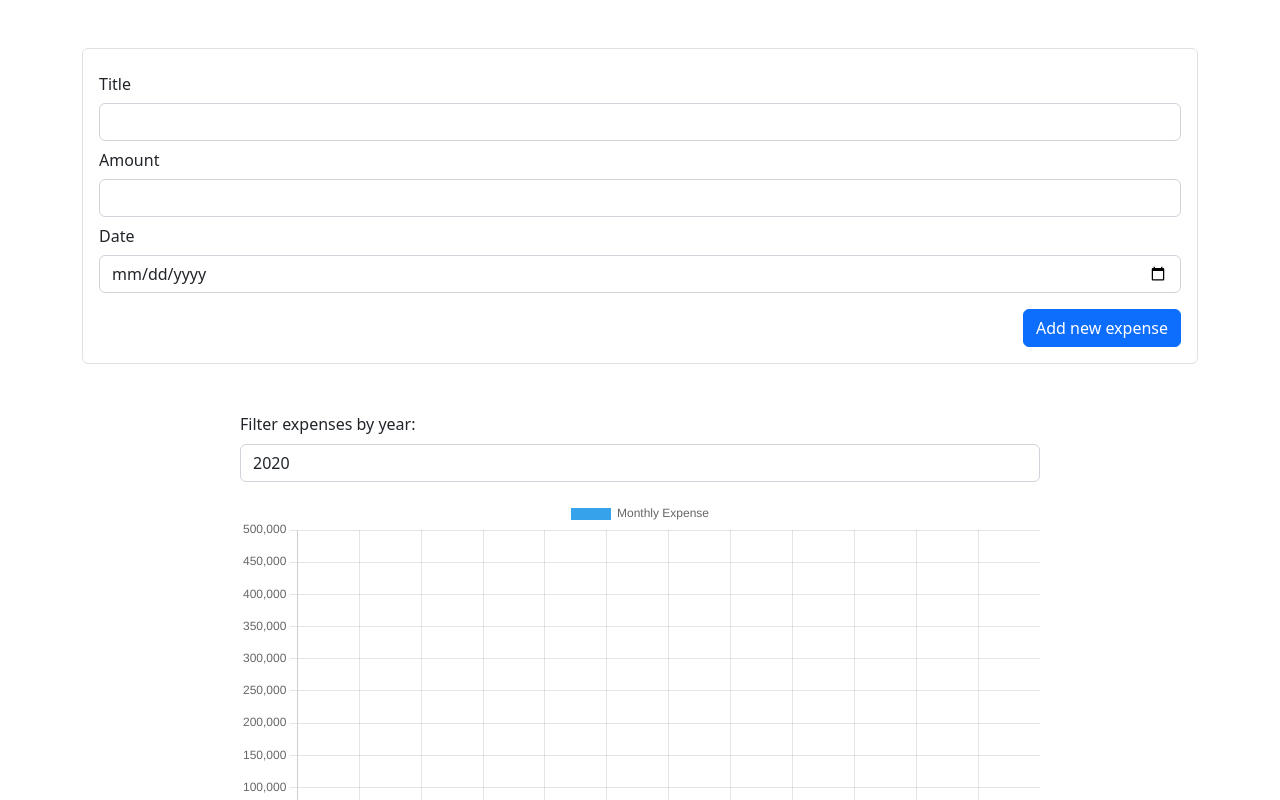
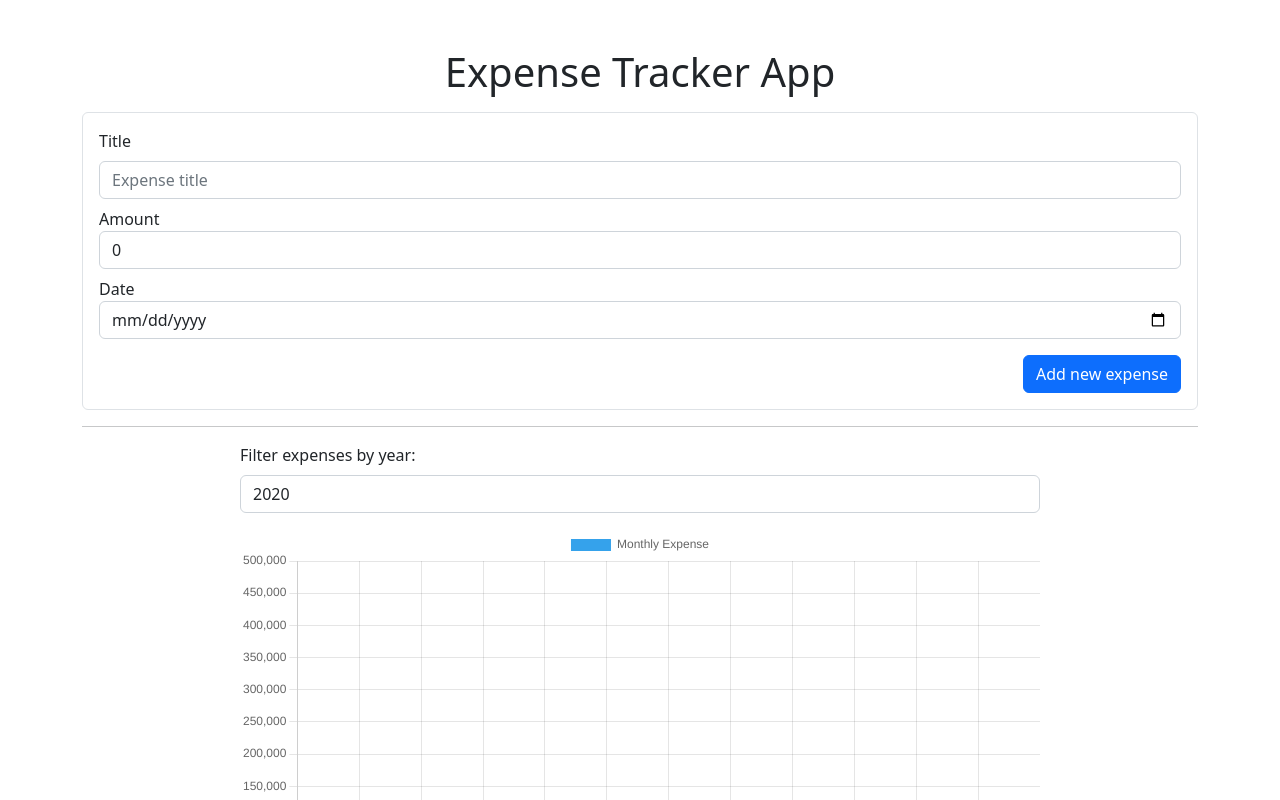
Before and after one commit to BernardSapida/BASIC_REACT_PROJECT, a React (Vite) app in the folder Expense Tracker App/: page / in a window 1280 px wide. Shown: the top 800 px of the page. Built offline with nearby package versions, Linux system fonts and the light colour scheme.

Commit message:
form validation

```diff
--- a/Expense Tracker App/package.json
+++ b/Expense Tracker App/package.json
@@ -12,6 +12,7 @@
     "bootstrap": "^5.2.3",
     "chart.js": "^4.2.1",
     "react": "^18.2.0",
+    "react-bootstrap": "^2.7.2",
     "react-chartjs-2": "^5.2.0",
     "react-dom": "^18.2.0"
   },
--- a/Expense Tracker App/src/App.tsx
+++ b/Expense Tracker App/src/App.tsx
@@ -29,7 +29,9 @@ const App = () => {
 
   return (
     <div className="my-5 container">
+      <h1 className="text-center mb-3">Expense Tracker App</h1>
       <NewExpense newExpense={addNewExpense} />
+      <hr />
       <Expenses items={expenses} />
     </div>
   );
--- a/Expense Tracker App/src/components/Expenses/ExpenseItem.tsx
+++ b/Expense Tracker App/src/components/Expenses/ExpenseItem.tsx
@@ -7,17 +7,20 @@ interface Expenses {
 }
 
 const ExpenseItem = (props: Expenses) => {
+  const formatter = new Intl.NumberFormat("en-US", {
+    style: "currency",
+    currency: "Php",
+    minimumFractionDigits: 2,
+  });
+
   return (
     <div className="my-3 p-2 rounded border d-flex align-items-center justify-content-between">
       <div className="d-flex align-items-center">
         <ExpenseDate date={props.date} />
         <p className="fs-3 ms-3 my-0">{props.title}</p>
       </div>
-      <div style={{ width: "150px" }}>
-        <p className="fs-3 m-0">Php {props.amount}</p>
-        <button type="button" className="btn btn-primary m-0 lh-1">
-          Change Title
-        </button>
+      <div>
+        <p className="fs-3 m-0">{formatter.format(props.amount)}</p>
       </div>
     </div>
   );
--- a/Expense Tracker App/src/components/Expenses/Expenses.tsx
+++ b/Expense Tracker App/src/components/Expenses/Expenses.tsx
@@ -17,10 +17,11 @@ const Expenses = (props: any) => {
   };
 
   return (
-    <div className="my-5">
+    <>
       <ExpensesFilter items={filteredExpenses} setFilteredYear={filteredList} />
+      <hr />
       <ExpensesList items={filteredExpenses} />
-    </div>
+    </>
   );
 };
 
--- a/Expense Tracker App/src/components/Expenses/ExpensesList.tsx
+++ b/Expense Tracker App/src/components/Expenses/ExpensesList.tsx
@@ -8,18 +8,20 @@ interface Expense {
 }
 
 function ExpensesList(props: any) {
-  return (
-    <div>
-      {props.items.map((expense: Expense) => (
+  const expenseList =
+    props.items.length > 0 ? (
+      props.items.map((expense: Expense) => (
         <ExpenseItem
           key={expense.id}
           title={expense.title}
           amount={expense.amount}
           date={expense.date}
         />
-      ))}
-    </div>
-  );
+      ))
+    ) : (
+      <p className="text-center">No expense record for this year!</p>
+    );
+  return <div>{expenseList}</div>;
 }
 
 export default ExpensesList;
--- a/Expense Tracker App/src/components/ExpensesChart/ExpensesFilter.tsx
+++ b/Expense Tracker App/src/components/ExpensesChart/ExpensesFilter.tsx
@@ -11,7 +11,7 @@ function ExpensesFilter(props: any) {
   };
 
   return (
-    <div className="mb-5">
+    <>
       <div
         className="mb-3 mx-auto"
         style={{ maxWidth: "800px", width: "100%" }}
@@ -27,7 +27,7 @@ function ExpensesFilter(props: any) {
         </select>
       </div>
       <ExpensesBar items={props.items} />
-    </div>
+    </>
   );
 }
 
--- a/Expense Tracker App/src/components/NewExpenses/ExpenseForm.tsx
+++ b/Expense Tracker App/src/components/NewExpenses/ExpenseForm.tsx
@@ -1,75 +1,157 @@
-import { FormEvent, useState } from "react";
+import Button from "react-bootstrap/Button";
+import Form from "react-bootstrap/Form";
+import InputGroup from "react-bootstrap/InputGroup";
+import { useState } from "react";
 
 function ExpenseForm(props: any) {
   const [title, setTitle] = useState("");
-  const [amount, setAmount] = useState("");
+  const [amount, setAmount] = useState<number>(0);
   const [date, setDate] = useState("");
 
-  const processForm = (event: any) => {
+  const [validated, setValidated] = useState(false);
+  const [invalidTitle, setInvalidTitle] = useState<boolean>();
+  const [invalidAmount, setInvalidAmount] = useState<boolean>();
+  const [invalidDate, setInvalidDate] = useState<boolean>();
+
+  const resetState = () => {
+    setTitle("");
+    setAmount(0);
+    setDate("");
+
+    setInvalidTitle(undefined);
+    setInvalidAmount(undefined);
+    setInvalidDate(undefined);
+    setValidated(false);
+  };
+
+  const handleSubmit = (event: any) => {
     event.preventDefault();
-
+    const form = event.currentTarget;
     const inputs = {
       title: title,
       amount: amount,
       date: new Date(date),
     };
 
-    setTitle("");
-    setAmount("");
-    setDate("");
+    if (form.checkValidity() === false) event.stopPropagation();
+
+    if (!isValidTitle || !isValidAmount || !isValidDate) {
+      return setValidated(true);
+    }
 
     props.submitForm(inputs);
+    resetState();
   };
 
-  const updateTitle = (event: any) => setTitle(event.target.value);
-  const updateAmount = (event: any) => setAmount(event.target.value);
-  const updateDate = (event: any) => setDate(event.target.value);
+  const updateTitle = (event: any) => {
+    const inputTitle = event.target.value;
+
+    if (inputTitle.length <= 3) setInvalidTitle(true);
+    else setInvalidTitle(false);
+
+    setTitle(inputTitle);
+  };
+
+  const updateAmount = (event: any) => {
+    const inputAmount = +event.target.value;
+
+    if (inputAmount <= 0) setInvalidAmount(true);
+    else setInvalidAmount(false);
+
+    setAmount(inputAmount);
+  };
+
+  const updateDate = (event: any) => {
+    const inputDate = event.target.value;
+
+    if (inputDate.length == 0) setInvalidDate(true);
+    else setInvalidDate(false);
+
+    setDate(event.target.value);
+  };
+
+  const isValidTitle = !(
+    invalidTitle ||
+    invalidTitle == undefined ||
+    invalidTitle != false
+  );
+  const isValidAmount = !(
+    invalidAmount ||
+    invalidAmount == undefined ||
+    invalidAmount != false
+  );
+  const isValidDate = !(
+    invalidDate ||
+    invalidDate == undefined ||
+    invalidDate != false
+  );
 
   return (
     <div className="p-3 rounded border bg-white">
-      <form onSubmit={processForm}>
-        <div className="w-100">
-          <label htmlFor="title" className="col-sm-2 col-form-label">
-            Title
-          </label>
-          <input
+      <Form onSubmit={handleSubmit}>
+        <Form.Label htmlFor="title">Title</Form.Label>
+        <InputGroup className="w-100 mb-2" hasValidation={true}>
+          <Form.Control
             type="text"
-            className="form-control"
-            id="title"
+            className="rounded"
+            placeholder="Expense title"
+            aria-label="Expense title"
+            aria-describedby="Expense title"
             onChange={updateTitle}
             value={title}
+            isInvalid={validated && !isValidTitle}
+            isValid={validated && isValidTitle}
           />
-        </div>
-        <div className="w-100">
-          <label htmlFor="amount" className="col-sm-2 col-form-label">
-            Amount
-          </label>
-          <input
+          <Form.Control.Feedback type="invalid">
+            Title must be atleast 4 characters long
+          </Form.Control.Feedback>
+        </InputGroup>
+
+        <label htmlFor="amount">Amount</label>
+        <InputGroup className="w-100 mb-2" hasValidation>
+          <Form.Control
             type="number"
-            className="form-control"
-            id="amount"
+            className="form-control rounded"
+            placeholder="Amount"
+            aria-label="Amount"
+            aria-describedby="Amount"
             min={0}
-            step={0.1}
+            step={0.01}
             onChange={updateAmount}
             value={amount}
+            isInvalid={validated && !isValidAmount}
+            isValid={validated && isValidAmount}
           />
-        </div>
-        <div className="w-100">
-          <label htmlFor="date" className="col-sm-2 col-form-label">
-            Date
-          </label>
-          <input
+          <Form.Control.Feedback type="invalid">
+            Amount must be a positive number
+          </Form.Control.Feedback>
+        </InputGroup>
+
+        <label htmlFor="date">Date</label>
+        <InputGroup className="w-100 mb-2" hasValidation>
+          <Form.Control
             type="date"
             className="form-control"
-            id="date"
+            aria-label="Date"
+            aria-describedby="Date"
             onChange={updateDate}
             value={date}
+            isInvalid={validated && !isValidDate}
+            isValid={validated && isValidDate}
           />
-        </div>
-        <button type="submit" className="mt-3 btn btn-primary d-block ms-auto">
-          Add new expense
-        </button>
-      </form>
+          <Form.Control.Feedback type="invalid">
+            Date is required
+          </Form.Control.Feedback>
+        </InputGroup>
+
+        <Button
+          as="input"
+          type="submit"
+          variant="primary"
+          className="mt-3 d-block ms-auto"
+          value="Add new expense"
+        />
+      </Form>
     </div>
   );
 }
--- a/Expense Tracker App/src/components/NewExpenses/NewExpense.tsx
+++ b/Expense Tracker App/src/components/NewExpenses/NewExpense.tsx
@@ -7,11 +7,7 @@ function NewExpense(props: any) {
     props.newExpense(newExpense);
   };
 
-  return (
-    <div>
-      <ExpenseForm submitForm={saveNewExpense} />
-    </div>
-  );
+  return <ExpenseForm submitForm={saveNewExpense} />;
 }
 
 export default NewExpense;
```
Also changed, not shown: 1 other file (tests, documents, lock files or other folders).
